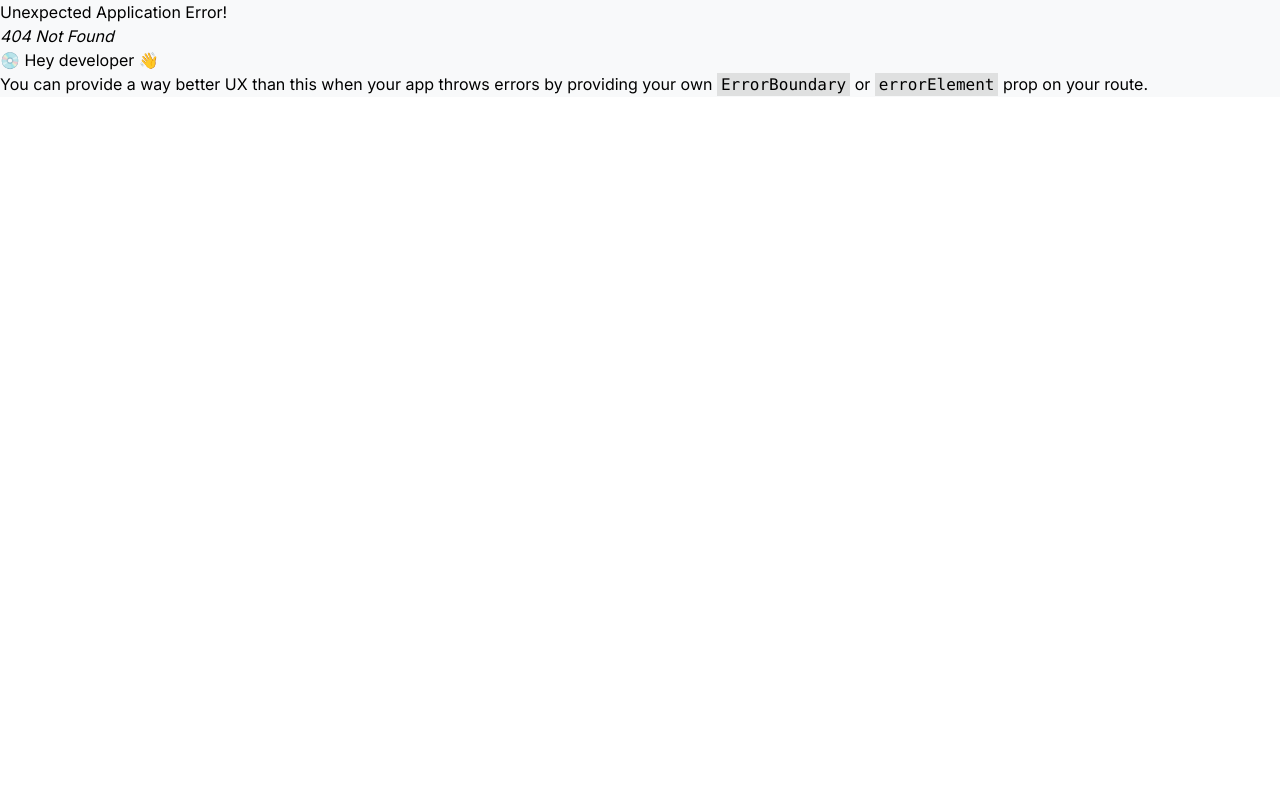
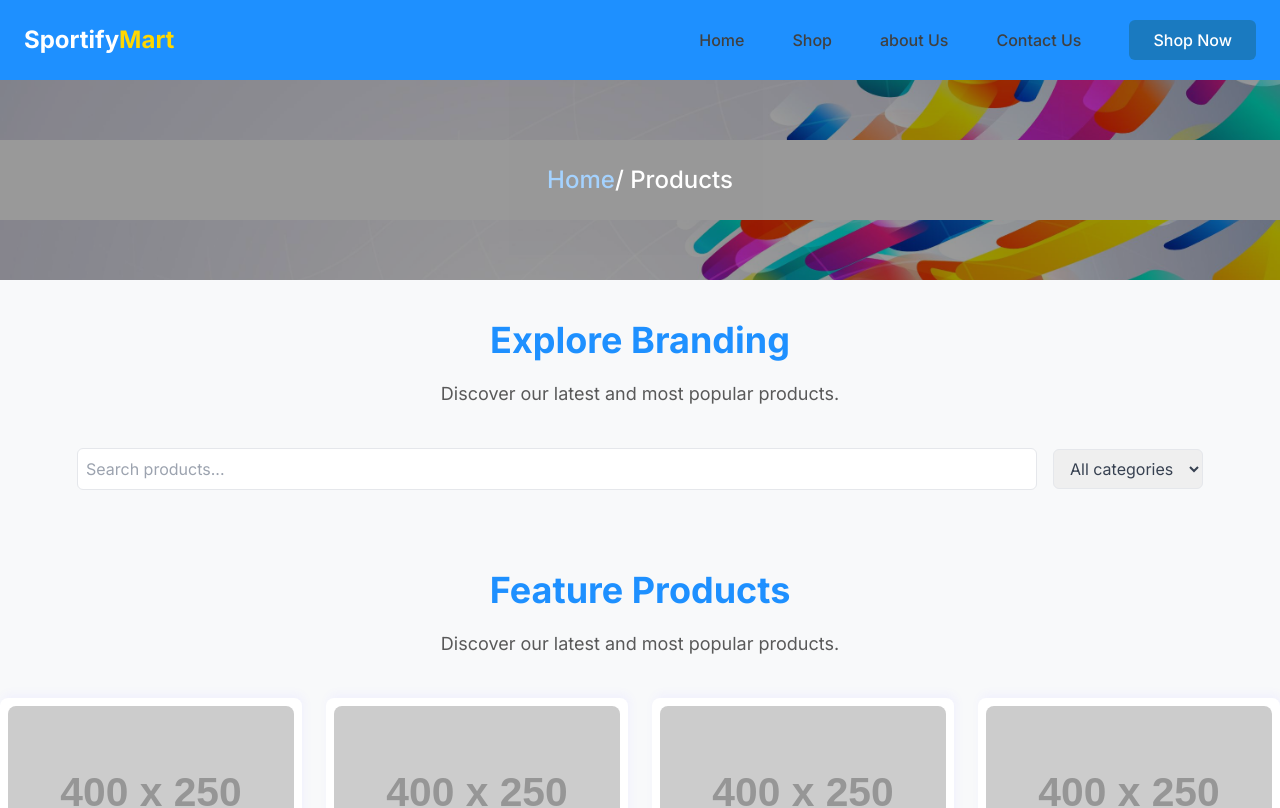
Before and after one commit to mahamodulhasanmoon/sportifyMart, a React (Vite) app: page /products in a window 1280 px wide. Before the commit this address had no page. Shown: the top 808 px of the page. Built offline with nearby package versions, Linux system fonts and the light colour scheme.

Commit message:
product page is ready

```diff
--- a/src/components/layout/MainLayout.tsx
+++ b/src/components/layout/MainLayout.tsx
@@ -1,5 +1,4 @@
 import { Outlet } from "react-router-dom";
-import MobileNav from "../shared/MobileNav";
 import Navbar from "../shared/Navbar";
 import Footer from "../shared/Footer";
 import Breadcrumb from "../ui/BreadCumb";
@@ -8,7 +7,7 @@ export default function MainLayout() {
   return (
     <>
     <Navbar/>
-    <MobileNav/>
+    {/* <MobileNav/> */}
     <main className="min-h-screen">
         <Breadcrumb/>
 
--- /dev/null
+++ b/src/components/products/SearchAndFilter.tsx
@@ -0,0 +1,59 @@
+import  {  useState } from 'react';
+
+const SearchAndFilter = () => {
+  const [searchQuery, setSearchQuery] = useState('');
+  const [categoryFilter, setCategoryFilter] = useState('');
+
+  // Function to handle search input change
+  const handleSearchChange = (event:any) => {
+    setSearchQuery(event.target.value);
+  };
+
+  // Function to handle category filter change
+  const handleCategoryChange = (event:any) => {
+    setCategoryFilter(event.target.value);
+    // Implement search/filter logic here
+    console.log('Search Query:', searchQuery); // Log current search query (optional)
+    console.log('Category Filter:', event.target.value); // Log selected category filter
+    // Call function to apply filter logic with searchQuery and categoryFilter
+    applyFilter(searchQuery, event.target.value);
+  };
+
+  // Function to apply filter logic (replace with your actual filter implementation)
+  const applyFilter = (searchQuery:string, categoryFilter:string) => {
+    // Implement your filtering logic here
+    console.log('Applying filter with Search Query:', searchQuery, 'and Category Filter:', categoryFilter);
+    // Replace with actual filtering logic for your application
+  };
+
+  return (
+    <div className=" text-center mx-auto">
+      <div className="flex  gap-4 justify-center items-center">
+        {/* Search Input */}
+        <input
+          type="text"
+          value={searchQuery}
+          onChange={handleSearchChange}
+          placeholder="Search products..."
+          className="border rounded-md p-2  w-3/4  text-gray-700 focus:outline-none focus:border-primaryColor"
+        />
+
+        {/* Category Filter */}
+        <select
+          value={categoryFilter}
+          onChange={handleCategoryChange}
+          className="border rounded-md py-2   px-3 text-gray-700 focus:outline-none focus:border-primaryColor"
+        >
+          <option value="">All categories</option>
+          <option value="Football">Football</option>
+          <option value="Basketball">Basketball</option>
+          <option value="Tennis">Tennis</option>
+          <option value="Swimming">Swimming</option>
+          <option value="Running">Running</option>
+        </select>
+      </div>
+    </div>
+  );
+};
+
+export default SearchAndFilter;
--- a/src/pages/ProductsPage.tsx
+++ b/src/pages/ProductsPage.tsx
@@ -1,6 +1,17 @@
+import SearchAndFilter from "../components/products/SearchAndFilter";
+import FeaturedSection from "../components/ui/FeatureSection";
+import Heading from "../components/ui/Heading";
 
 export default function ProductsPage() {
   return (
-    <div>ProductsPage</div>
+    <div className="container mx-auto">
+        <Heading
+        title="Explore Branding"
+        subtitle="Discover our latest and most popular products."
+        />
+        <SearchAndFilter/>
+        <FeaturedSection/>
+
+    </div>
   )
 }
--- a/src/routes/index.tsx
+++ b/src/routes/index.tsx
@@ -5,6 +5,7 @@ import MainLayout from "../components/layout/MainLayout";
 import Home from "../pages/Home";
 import Contact from "../components/ui/Contact";
 import AboutPage from "../pages/AboutPage";
+import ProductsPage from "../pages/ProductsPage";
 
 export const routes : any = createBrowserRouter([{
     path: "/",
@@ -21,6 +22,10 @@ export const routes : any = createBrowserRouter([{
      {
       path:'/about',
       element:<AboutPage/>
+     },
+     {
+      path:'/products',
+      element:<ProductsPage/>
      }
     ]
   },
```
